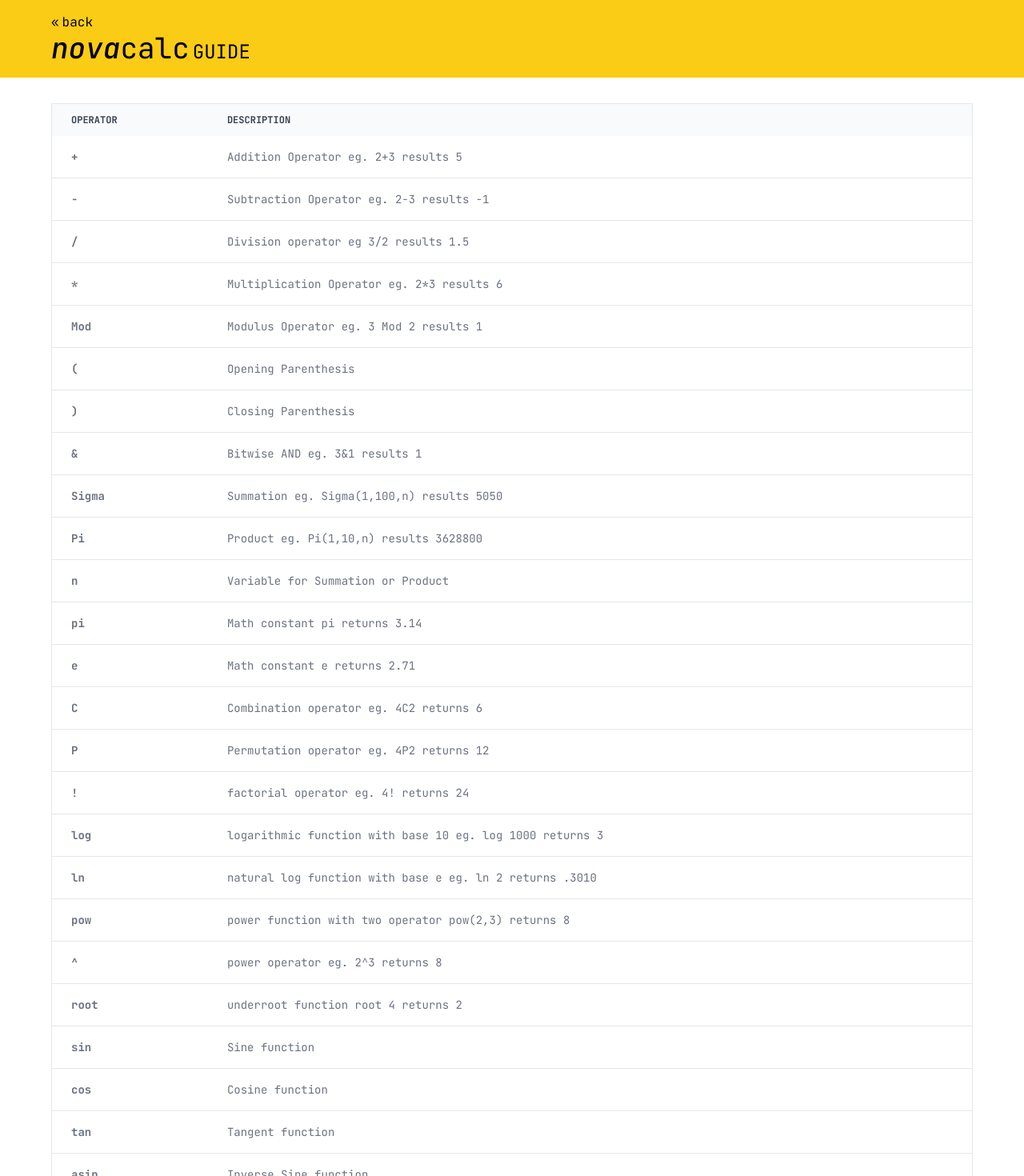
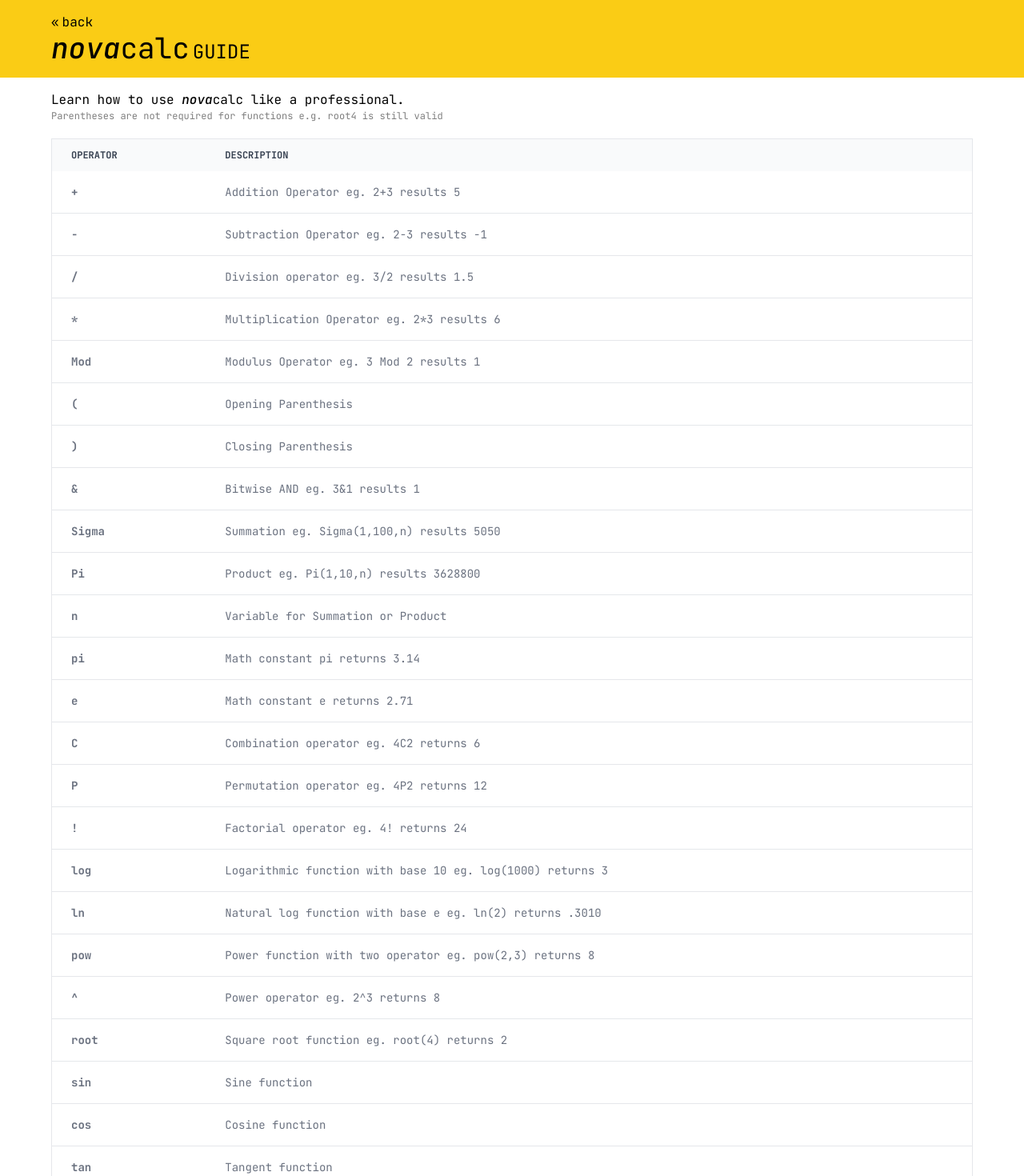
Before and after one commit to ethndotsh/nova-calculator, a Next.js app in the folder apps/web/: page /guide in a window 1280 px wide. Shown: the top 1470 px of the page at 80% size. Built offline with nearby package versions, Linux system fonts and the light colour scheme.

Commit message:
Small fixes for web

```diff
--- a/apps/web/pages/guide.js
+++ b/apps/web/pages/guide.js
@@ -5,9 +5,11 @@
     <>
       <Head>
         <title>Novacalc - Guide</title>
+        <meta name="description" content="Guide to novacalc" />
+        <link rel="icon" href="/favicon.ico" />
       </Head>
       <main className="w-full">
-        <header className="px-16 py-4 mb-8 bg-yellow-400">
+        <header className="px-16 py-4 mb-4 bg-yellow-400">
           <a href="/" className="group focus:underline">
             <span className="mr-1 group-hover:mr-[0.3rem] group-hover:ml-0.5 transition-all">
               &#xAB;
@@ -15,11 +17,22 @@
             back
           </a>
           <h1 className="text-4xl select-none lowercase">
-            <i className="font-medium">Nova</i>calc
+            <i className="font-medium">nova</i>calc
             <span className="uppercase text-2xl ml-1">guide</span>
           </h1>
         </header>
         <section className="px-16">
+          <p className="mb-5">
+            Learn how to use{" "}
+            <span className="select-none">
+              <i className="font-medium">nova</i>calc
+            </span>{" "}
+            like a professional.
+            <p className="text-xs opacity-50">
+              Parentheses are not required for functions e.g. root4 is still
+              valid
+            </p>
+          </p>
           <div className="overflow-x-auto relative">
             <table className="border w-full text-sm text-left text-gray-500 dark:text-gray-400">
               <thead className="text-xs text-gray-700 uppercase bg-gray-50 dark:bg-gray-700 dark:text-gray-400">
@@ -57,7 +70,7 @@
                     <strong>/</strong>
                   </td>
                   <td className="py-4 px-6">
-                    Division operator eg 3/2 results 1.5
+                    Division operator eg. 3/2 results 1.5
                   </td>
                 </tr>
                 <tr className="bg-white border-b dark:bg-gray-800 dark:border-gray-700">
@@ -153,7 +166,7 @@
                     <strong>!</strong>
                   </td>
                   <td className="py-4 px-6">
-                    factorial operator eg. 4! returns 24
+                    Factorial operator eg. 4! returns 24
                   </td>
                 </tr>
                 <tr className="bg-white border-b dark:bg-gray-800 dark:border-gray-700">
@@ -161,7 +174,7 @@
                     <strong>log</strong>
                   </td>
                   <td className="py-4 px-6">
-                    logarithmic function with base 10 eg. log 1000 returns 3
+                    Logarithmic function with base 10 eg. log(1000) returns 3
                   </td>
                 </tr>
                 <tr className="bg-white border-b dark:bg-gray-800 dark:border-gray-700">
@@ -169,7 +182,7 @@
                     <strong>ln</strong>
                   </td>
                   <td className="py-4 px-6">
-                    natural log function with base e eg. ln 2 returns .3010
+                    Natural log function with base e eg. ln(2) returns .3010
                   </td>
                 </tr>
                 <tr className="bg-white border-b dark:bg-gray-800 dark:border-gray-700">
@@ -177,7 +190,7 @@
                     <strong>pow</strong>
                   </td>
                   <td className="py-4 px-6">
-                    power function with two operator pow(2,3) returns 8
+                    Power function with two operator eg. pow(2,3) returns 8
                   </td>
                 </tr>
                 <tr className="bg-white border-b dark:bg-gray-800 dark:border-gray-700">
@@ -185,7 +198,7 @@
                     <strong>^</strong>
                   </td>
                   <td className="py-4 px-6">
-                    power operator eg. 2^3 returns 8
+                    Power operator eg. 2^3 returns 8
                   </td>
                 </tr>
                 <tr className="bg-white border-b dark:bg-gray-800 dark:border-gray-700">
@@ -193,7 +206,7 @@
                     <strong>root</strong>
                   </td>
                   <td className="py-4 px-6">
-                    underroot function root 4 returns 2
+                    Square root function eg. root(4) returns 2
                   </td>
                 </tr>
                 <tr className="bg-white border-b dark:bg-gray-800 dark:border-gray-700">
--- a/apps/web/pages/index.js
+++ b/apps/web/pages/index.js
@@ -66,6 +66,11 @@
   const handleExpression = (e) => {
     e.preventDefault();
     try {
+      if (e.target.expression.value === "upupdowndownleftrightleftrightba") {
+        setKeysPress(true);
+        inputRef.current.value = "";
+        return;
+      }
       setExpressions([
         ...expressions,
         {
@@ -90,15 +95,20 @@
     <div className="dark:bg-gray-900">
       <Head>
         <title>Novacalc</title>
-        <meta name="description" content="Text-based math calculator" />
-        <link
-          rel="icon"
-          href="/favicon.ico"
-          className="bg-green-500 text-green-400 outline-yellow-400 border-yellow-500"
-        />
+
+        <link rel="icon" href="/favicon.ico" />
       </Head>
 
       <main className="text-center mt-6">
+        <>
+          {expressions.length == 0 ? (
+            <p className="mt-64 opacity-40 select-none">
+              Run an expression to see some results
+            </p>
+          ) : (
+            <></>
+          )}
+
           <div>
             <div className="dark:bg-gray-900">
               <div>
@@ -172,7 +182,7 @@
                 />
                 <button
                   type="submit"
-                className={`mt-2 md:mt-0 rounded-lg md:rounded-r-lg md:rounded-l-none py-2 px-3 ${color}-500 w-[95%] sm:w-96 md:w-32 text-white`}
+                  className={`mt-2 md:mt-0 rounded-lg md:rounded-r-lg md:rounded-l-none py-2 px-3 ${color}-600 w-[95%] sm:w-96 md:w-32 text-white`}
                 >
                   evaluate<span className="ml-1">&#xBB;</span>
                 </button>
@@ -182,6 +192,7 @@
               </p>
             </footer>
           </div>
+        </>
       </main>
     </div>
   );
--- a/apps/web/styles/globals.css
+++ b/apps/web/styles/globals.css
@@ -4,6 +4,10 @@
 
 html {
   scroll-behavior: smooth;
+}
+
+.green-600 {
+  background-color: #16a34a;
 }
 
 .green-500 {
@@ -14,6 +18,10 @@
   background-color: #4ade80;
 }
 
+.yellow-600 {
+  background-color: #ca8a04;
+}
+
 .yellow-500 {
   background-color: #eab308;
 }
```
Lines whose indentation alone changed are shown as unchanged.
